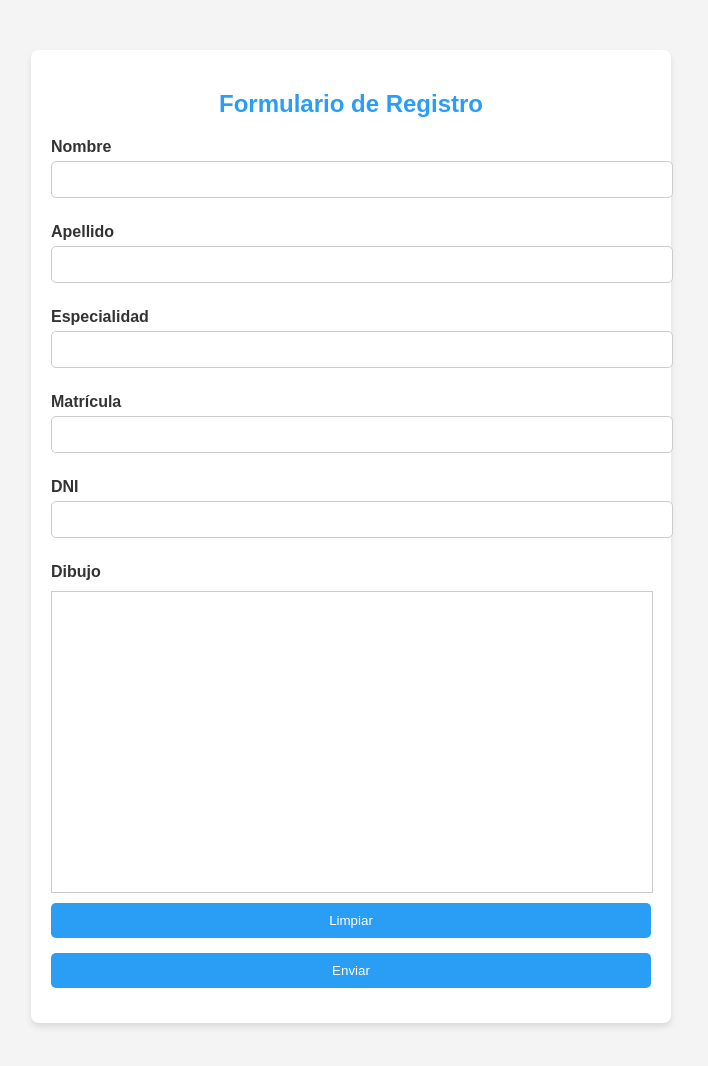
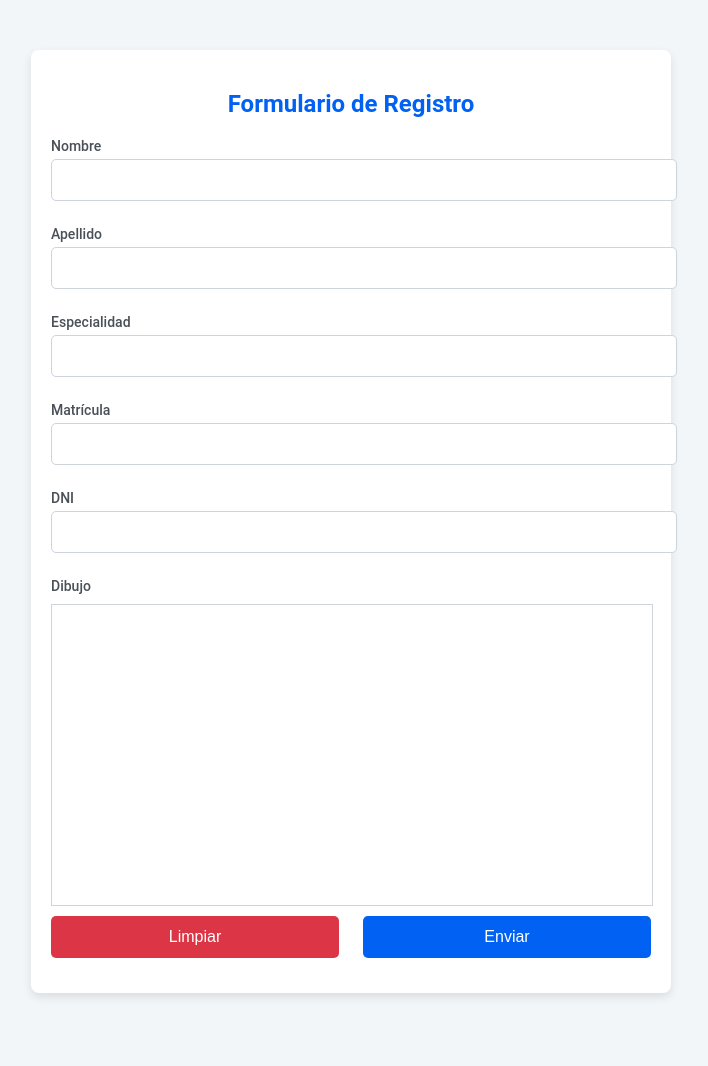
Before and after one commit to leandroj58/newDoctor, a plain HTML site: page index.html in a window 1280 px wide. Shown: the whole page, without its empty margins (289-997 px from the left). After the commit the page ends 1043 px from the top, so only its background shows below. Drawn offline with Linux system fonts and the light colour scheme.

Commit message:
css changes

```diff
--- a/index.html
+++ b/index.html
@@ -6,9 +6,9 @@
     <title>Formulario con Dibujo</title>
     <style>
         body {
-            font-family: Arial, sans-serif;
-            background-color: #f4f4f4;
-            color: #333;
+            font-family: 'Roboto', sans-serif;
+            background-color: #f3f6f9;
+            color: #495057;
             margin: 0;
             padding: 0;
         }
@@ -17,34 +17,59 @@
             max-width: 600px;
             margin: 50px auto;
             padding: 20px;
-            background-color: #fff;
-            box-shadow: 0 4px 6px rgba(0, 0, 0, 0.1);
+            background-color: #ffffff;
+            box-shadow: 0px 4px 10px rgba(0, 0, 0, 0.1);
             border-radius: 8px;
         }
 
         h2 {
             text-align: center;
-            color: #2a9df4;
+            color: #0061f2;
+            font-size: 24px;
+            margin-bottom: 20px;
         }
 
         label {
             display: block;
             margin: 10px 0 5px;
-            font-weight: bold;
+            font-weight: 500;
+            font-size: 14px;
         }
 
         input[type="text"],
         input[type="number"],
         button {
             width: 100%;
-            padding: 10px;
+            padding: 12px;
             margin-bottom: 15px;
-            border: 1px solid #ccc;
+            border: 1px solid #ced4da;
             border-radius: 5px;
+            font-size: 14px;
+        }
+
+        input[type="text"]:focus,
+        input[type="number"]:focus,
+        button:focus {
+            outline: none;
+            border-color: #0061f2;
+            box-shadow: 0 0 4px rgba(0, 97, 242, 0.3);
+        }
+
+        button {
+            background-color: #0061f2;
+            color: #ffffff;
+            font-size: 16px;
+            font-weight: 500;
+            border: none;
+            cursor: pointer;
+        }
+
+        button:hover {
+            background-color: #0046c3;
         }
 
         canvas {
-            border: 1px solid #ccc;
+            border: 1px solid #ced4da;
             margin: 10px 0;
             display: block;
             width: 100%;
@@ -56,15 +81,16 @@
             justify-content: space-between;
         }
 
-        button {
-            background-color: #2a9df4;
-            color: white;
-            border: none;
-            cursor: pointer;
+        .button-group button {
+            width: 48%;
         }
 
-        button:hover {
-            background-color: #1d78c7;
+        .button-clear {
+            background-color: #dc3545;
+        }
+
+        .button-clear:hover {
+            background-color: #a71d2a;
         }
     </style>
 </head>
@@ -90,10 +116,9 @@
             <label for="dibujo">Dibujo</label>
             <canvas id="canvas"></canvas>
             <div class="button-group">
-                <button type="button" onclick="clearCanvas()">Limpiar</button>
+                <button type="button" class="button-clear" onclick="clearCanvas()">Limpiar</button>
+                <button type="submit">Enviar</button>
             </div>
-
-            <button type="submit">Enviar</button>
         </form>
     </div>
 
@@ -148,7 +173,6 @@
 
                 console.log("Estado de la respuesta:", response.status);
 
-                // Si `no-cors` está configurado, no podremos leer `response.json()`
                 if (!response.ok) {
                     throw new Error("No se pudo enviar la solicitud al servidor.");
                 }
```
